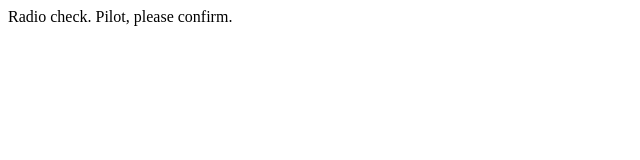
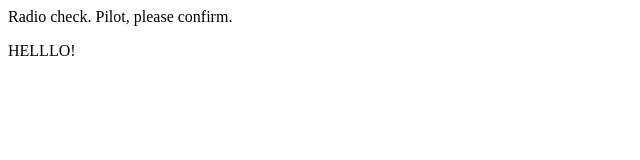
Before and after one commit to Ketsugo/LC101-communication-log, a plain HTML site: page index.html in a window 1280 px wide. Shown: the full height of the page, 0-640 px from the left. Drawn offline with Linux system fonts and the light colour scheme.

Commit message:
added line 2

```diff
--- a/index.html
+++ b/index.html
@@ -1,5 +1,6 @@
 <html>
 <body>
    <p>Radio check. Pilot, please confirm.</p>
+   <p>HELLLO!</p>
 </body>
 </html>
```
